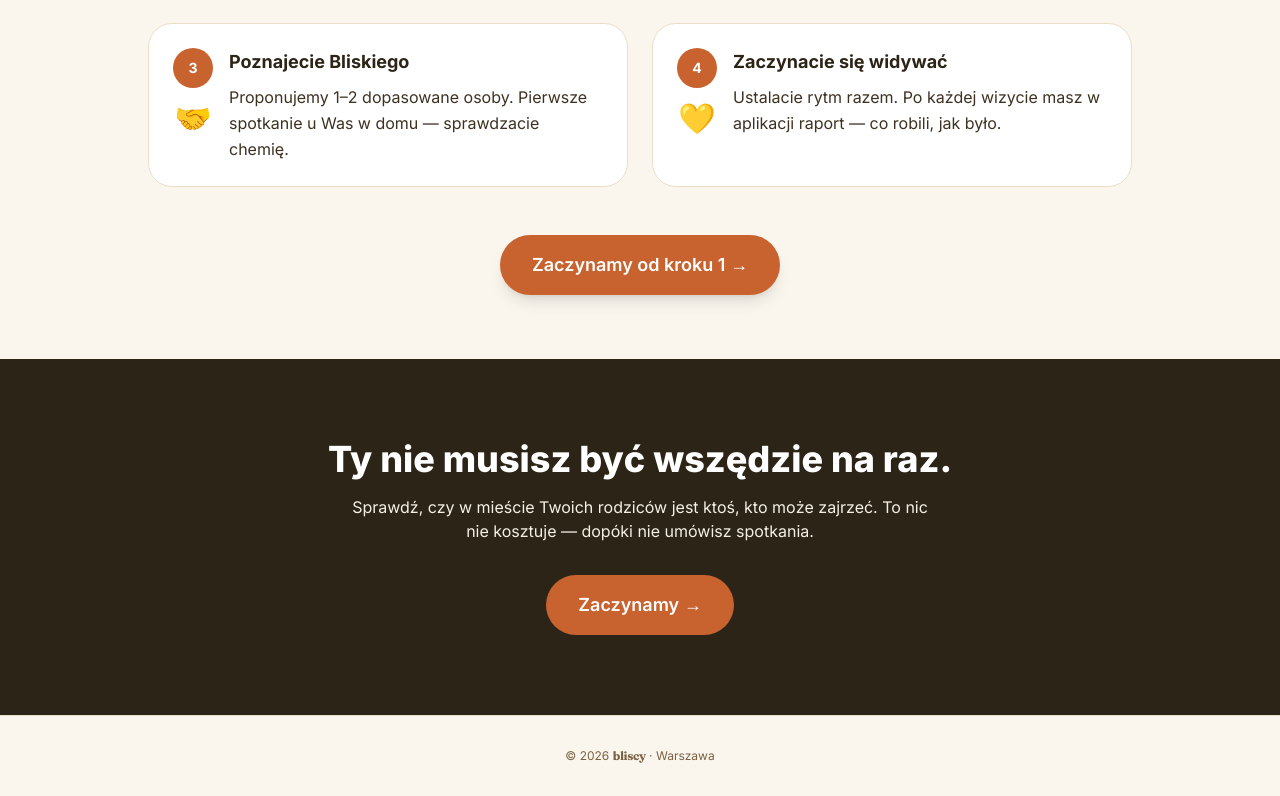
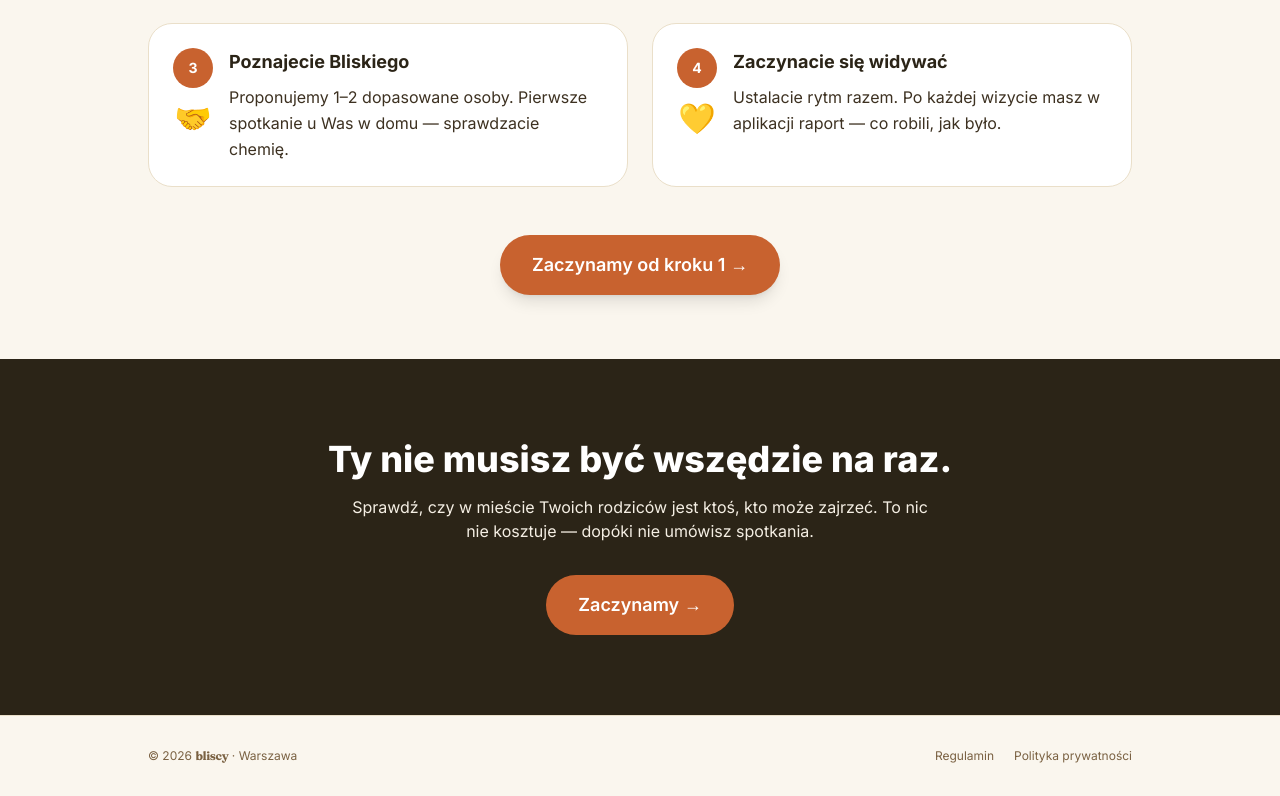
Before and after one commit to laskoAI/bliscy-app, a Next.js app: page /znajdz in a window 1280 px wide. Shown: the part 4721-5517 px from the top of the page. Built offline with nearby package versions, Linux system fonts and the light colour scheme.

Commit message:
Add Regulamin and Polityka prywatnosci PDFs (footer + wizard consent)

```diff
--- a/src/app/znajdz/kreator/page.tsx
+++ b/src/app/znajdz/kreator/page.tsx
@@ -315,6 +315,14 @@ export default function KreatorPage() {
 
               <p className="mt-4 text-xs text-brand-500">
                 Nie sprzedajemy Twoich danych. Zadzwonimy tylko w sprawie tego zgłoszenia.
+                Zobacz{" "}
+                <a href="/polityka-prywatnosci.pdf" target="_blank" rel="noopener" className="underline hover:text-brand-800">
+                  politykę prywatności
+                </a>{" "}
+                i{" "}
+                <a href="/regulamin.pdf" target="_blank" rel="noopener" className="underline hover:text-brand-800">
+                  regulamin
+                </a>.
               </p>
             </>
           )}
--- a/src/app/znajdz/page.tsx
+++ b/src/app/znajdz/page.tsx
@@ -451,8 +451,18 @@ export default function ZnajdzLanding() {
         </div>
       </section>
 
-      <footer className="py-8 border-t border-brand-200 text-center text-xs text-brand-500">
-        © {new Date().getFullYear()} <span className="wordmark">bliscy</span> · Warszawa
+      <footer className="py-8 border-t border-brand-200">
+        <div className="max-w-5xl mx-auto px-5 flex flex-col sm:flex-row items-center justify-between gap-3 text-xs text-brand-500">
+          <div>© {new Date().getFullYear()} <span className="wordmark">bliscy</span> · Warszawa</div>
+          <div className="flex items-center gap-5">
+            <a href="/regulamin.pdf" target="_blank" rel="noopener" className="hover:text-brand-800">
+              Regulamin
+            </a>
+            <a href="/polityka-prywatnosci.pdf" target="_blank" rel="noopener" className="hover:text-brand-800">
+              Polityka prywatności
+            </a>
+          </div>
+        </div>
       </footer>
     </main>
   );
```
Also changed, not shown: 2 other files (tests, documents, lock files or other folders).
